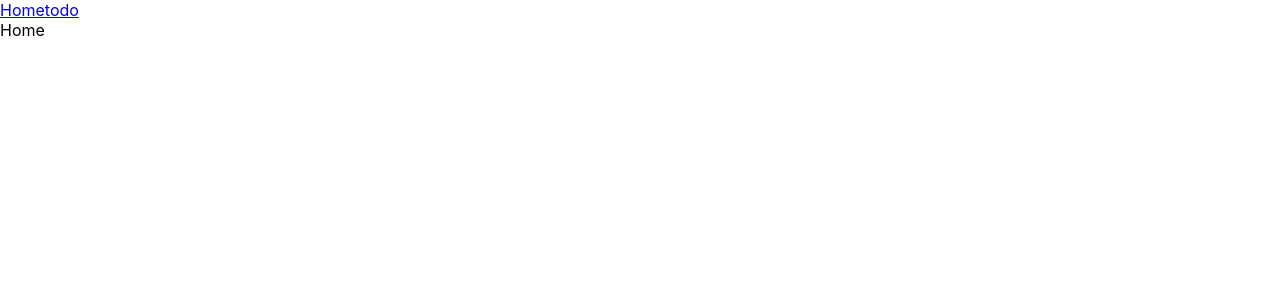
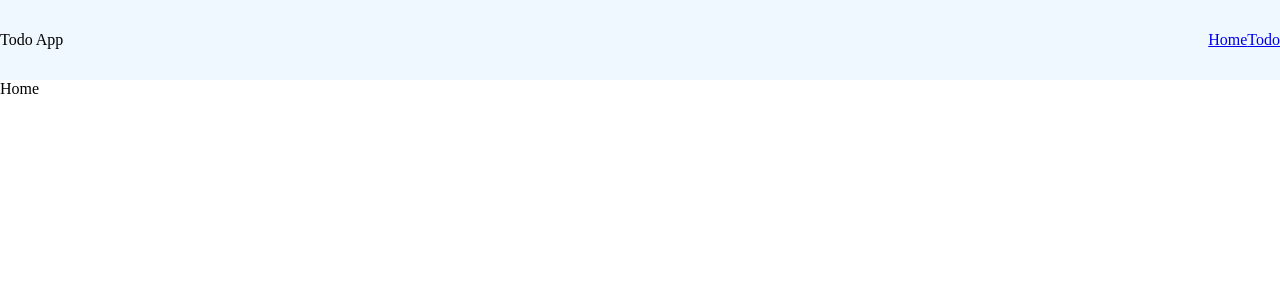
Before and after one commit to hyunhoh/Todo-App, a React (Create React App) app: page / in a window 1280 px wide. Shown: the top 300 px of the page. Built offline with nearby package versions, Linux system fonts and the light colour scheme.

Commit message:
make header

```diff
--- a/package.json
+++ b/package.json
@@ -10,7 +10,7 @@
     "react-dom": "^18.2.0",
     "react-router-dom": "^6.6.2",
     "react-scripts": "5.0.1",
-    "styled-component": "^2.8.0",
+    "styled-components": "^5.3.6",
     "web-vitals": "^2.1.4"
   },
   "scripts": {
--- a/src/components/Header.js
+++ b/src/components/Header.js
@@ -1,7 +1,30 @@
-import Nav from './Nav';
+import styled from 'styled-components';
+import { Link } from 'react-router-dom';
+
+const HeaderContainer = styled.header`
+  background-color: aliceblue;
+  height: 10%;
+  display: flex;
+  justify-content: space-between;
+  align-items: center;
+`;
 
 const Header = () => {
-  return <Nav></Nav>;
+  return (
+    <>
+      <HeaderContainer>
+        <span>Todo App</span>
+        <nav>
+          <Link to="/">
+            <span>Home</span>
+          </Link>
+          <Link to="/todo">
+            <span>Todo</span>
+          </Link>
+        </nav>
+      </HeaderContainer>
+    </>
+  );
 };
 
 export default Header;
--- a/src/components/Nav.js
+++ /dev/null
@@ -1,12 +0,0 @@
-import { Link } from 'react-router-dom';
-
-const Nav = () => {
-  return (
-    <nav>
-      <Link to="/">Home</Link>
-      <Link to="/todo">todo</Link>
-    </nav>
-  );
-};
-
-export default Nav;
--- a/src/index.css
+++ b/src/index.css
@@ -1,13 +1,10 @@
-body {
+* {
+  box-sizing: border-box;
   margin: 0;
-  font-family: -apple-system, BlinkMacSystemFont, 'Segoe UI', 'Roboto', 'Oxygen',
-    'Ubuntu', 'Cantarell', 'Fira Sans', 'Droid Sans', 'Helvetica Neue',
-    sans-serif;
-  -webkit-font-smoothing: antialiased;
-  -moz-osx-font-smoothing: grayscale;
+  padding: 0;
 }
 
-code {
-  font-family: source-code-pro, Menlo, Monaco, Consolas, 'Courier New',
-    monospace;
+#root {
+  width: 100vw;
+  height: 100vh;
 }
```
Also changed, not shown: 1 other file (tests, documents, lock files or other folders).
